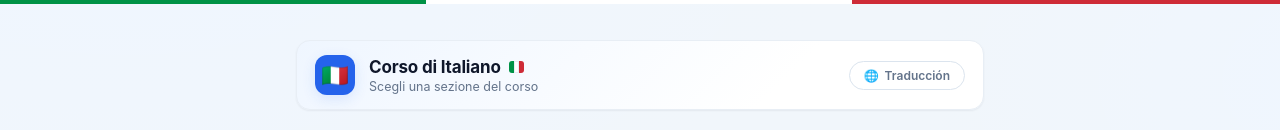
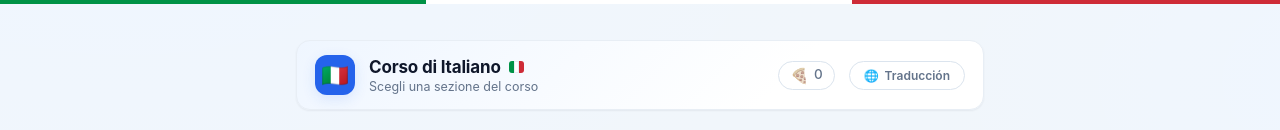
Before and after one commit to esteban-russi/corso-di-italiano, a React (Vite) app: page / in a window 1280 px wide. Shown: the top 130 px of the page. Built offline with nearby package versions, Linux system fonts and the light colour scheme.

Commit message:
Add pizza streak badge to header and record on lesson completion
Show a 🍕 + count badge with a click-to-open popover (current/record
streak + motivational message). Wrap the app in StreakProvider and call
recordActivity() when a lesson reaches the summary stage.

```diff
--- a/src/App.tsx
+++ b/src/App.tsx
@@ -1,6 +1,7 @@
-import { useState, useCallback } from "react";
+import { useState, useCallback, useRef } from "react";
 import { LangProvider, useLang, T } from "./context/LangContext";
 import { ThemeProvider } from "./context/ThemeContext";
+import { StreakProvider, useStreak } from "./context/StreakContext";
 import { VERB_BADGE_COLORS } from "./config";
 import { btn, card } from "./utils";
 import type { ExerciseType } from "./types";
@@ -9,6 +10,7 @@ import MainMenu from "./components/MainMenu";
 import SectionHeader from "./components/SectionHeader";
 import SectionPlaceholder from "./components/SectionPlaceholder";
 import Settings from "./components/Settings";
+import StreakBadge from "./components/StreakBadge";
 import ConjTable from "./components/ConjTable";
 import VerbSelector from "./components/VerbSelector";
 import LessonSummary from "./components/LessonSummary";
@@ -75,6 +77,12 @@ function AppContent() {
   const [stage, setStage] = useState<AppStage>({ kind: "selector" });
   const [showConjTable, setShowConjTable] = useState(false);
   const [showExitConfirm, setShowExitConfirm] = useState(false);
+  const { recordActivity } = useStreak();
+
+  // Synchronous mirror of stage so handleNextStep can detect lesson completion
+  // and record the streak from the event handler (not inside a state updater).
+  const stageRef = useRef(stage);
+  stageRef.current = stage;
 
   const sectionSubtitle = {
     home: <T it="Scegli una sezione del corso" es="Elige una sección del curso" />,
@@ -95,15 +103,20 @@ function AppContent() {
   }, []);
 
   const handleNextStep = useCallback(() => {
-    setStage((s) => {
-      if (s.kind !== "lesson") return s;
-      const nextStep = s.step + 1;
-      if (nextStep >= s.exercises.length) {
-        return { kind: "summary", errors: s.errors, startTime: s.startTime };
+    // Completing all exercises in a lesson counts as today's activity.
+    const s = stageRef.current;
+    if (s.kind === "lesson" && s.step + 1 >= s.exercises.length) {
+      recordActivity();
+    }
+    setStage((prev) => {
+      if (prev.kind !== "lesson") return prev;
+      const nextStep = prev.step + 1;
+      if (nextStep >= prev.exercises.length) {
+        return { kind: "summary", errors: prev.errors, startTime: prev.startTime };
       }
-      return { ...s, step: nextStep };
+      return { ...prev, step: nextStep };
     });
-  }, []);
+  }, [recordActivity]);
 
   const handleResetLesson = useCallback(() => {
     setStage({ kind: "selector" });
@@ -179,6 +192,7 @@ function AppContent() {
           </div>
         </div>
         <span style={{ flex: 1 }} />
+        <StreakBadge />
         {showHomeButton && (
           <button
             onClick={handleReturnHome}
@@ -368,7 +382,9 @@ export default function App() {
   return (
     <ThemeProvider>
       <LangProvider>
-        <AppContent />
+        <StreakProvider>
+          <AppContent />
+        </StreakProvider>
       </LangProvider>
     </ThemeProvider>
   );
--- /dev/null
+++ b/src/components/StreakBadge.tsx
@@ -0,0 +1,92 @@
+import { useState, useRef, useEffect } from "react";
+import { T } from "../context/LangContext";
+import { useStreak } from "../context/StreakContext";
+
+export default function StreakBadge() {
+  const { currentStreak, longestStreak } = useStreak();
+  const [open, setOpen] = useState(false);
+  const wrapRef = useRef<HTMLDivElement>(null);
+
+  const active = currentStreak >= 1;
+
+  // Dismiss the popover on any click outside the badge/popover.
+  useEffect(() => {
+    if (!open) return;
+    const onDown = (e: MouseEvent) => {
+      if (wrapRef.current && !wrapRef.current.contains(e.target as Node)) {
+        setOpen(false);
+      }
+    };
+    document.addEventListener("mousedown", onDown);
+    return () => document.removeEventListener("mousedown", onDown);
+  }, [open]);
+
+  return (
+    <div ref={wrapRef} style={{ position: "relative", flexShrink: 0 }}>
+      <button
+        onClick={() => setOpen((o) => !o)}
+        aria-label="Streak"
+        style={{
+          display: "inline-flex",
+          alignItems: "center",
+          gap: 5,
+          padding: "6px 11px",
+          borderRadius: 999,
+          border: `1px solid ${active ? "var(--color-primary-soft)" : "var(--color-border-secondary)"}`,
+          background: active ? "var(--color-primary-softer)" : "var(--color-background-primary)",
+          color: active ? "var(--color-primary-hover)" : "var(--color-text-secondary)",
+          fontWeight: active ? 700 : 500,
+          fontSize: 13.5,
+          cursor: "pointer",
+          lineHeight: 1,
+        }}
+      >
+        <span aria-hidden="true" style={{ fontSize: 15, filter: active ? "none" : "grayscale(0.6) opacity(0.7)" }}>
+          🍕
+        </span>
+        {currentStreak}
+      </button>
+
+      {open && (
+        <div
+          className="fade-in"
+          style={{
+            position: "absolute",
+            top: "calc(100% + 8px)",
+            right: 0,
+            zIndex: 1100,
+            width: 210,
+            padding: "14px 16px",
+            background: "var(--color-background-primary)",
+            border: "1px solid var(--color-border-tertiary)",
+            borderRadius: 12,
+            boxShadow: "var(--shadow-lg)",
+            textAlign: "left",
+          }}
+        >
+          <div style={{ fontSize: 15, fontWeight: 700, color: "var(--color-text-primary)", marginBottom: 4 }}>
+            🍕 {currentStreak} <T it="giorni" es="días" />
+          </div>
+          <div style={{ fontSize: 12.5, color: "var(--color-text-secondary)", marginBottom: 10 }}>
+            <T it={`Record: ${longestStreak} giorni`} es={`Récord: ${longestStreak} días`} />
+          </div>
+          <div
+            style={{
+              fontSize: 13,
+              fontWeight: 600,
+              color: "var(--color-primary-hover)",
+              paddingTop: 8,
+              borderTop: "1px solid var(--color-border-tertiary)",
+            }}
+          >
+            {currentStreak > 0 ? (
+              <T it="Continua così!" es="¡Sigue así!" />
+            ) : (
+              <T it="Inizia oggi!" es="¡Empieza hoy!" />
+            )}
+          </div>
+        </div>
+      )}
+    </div>
+  );
+}
```
